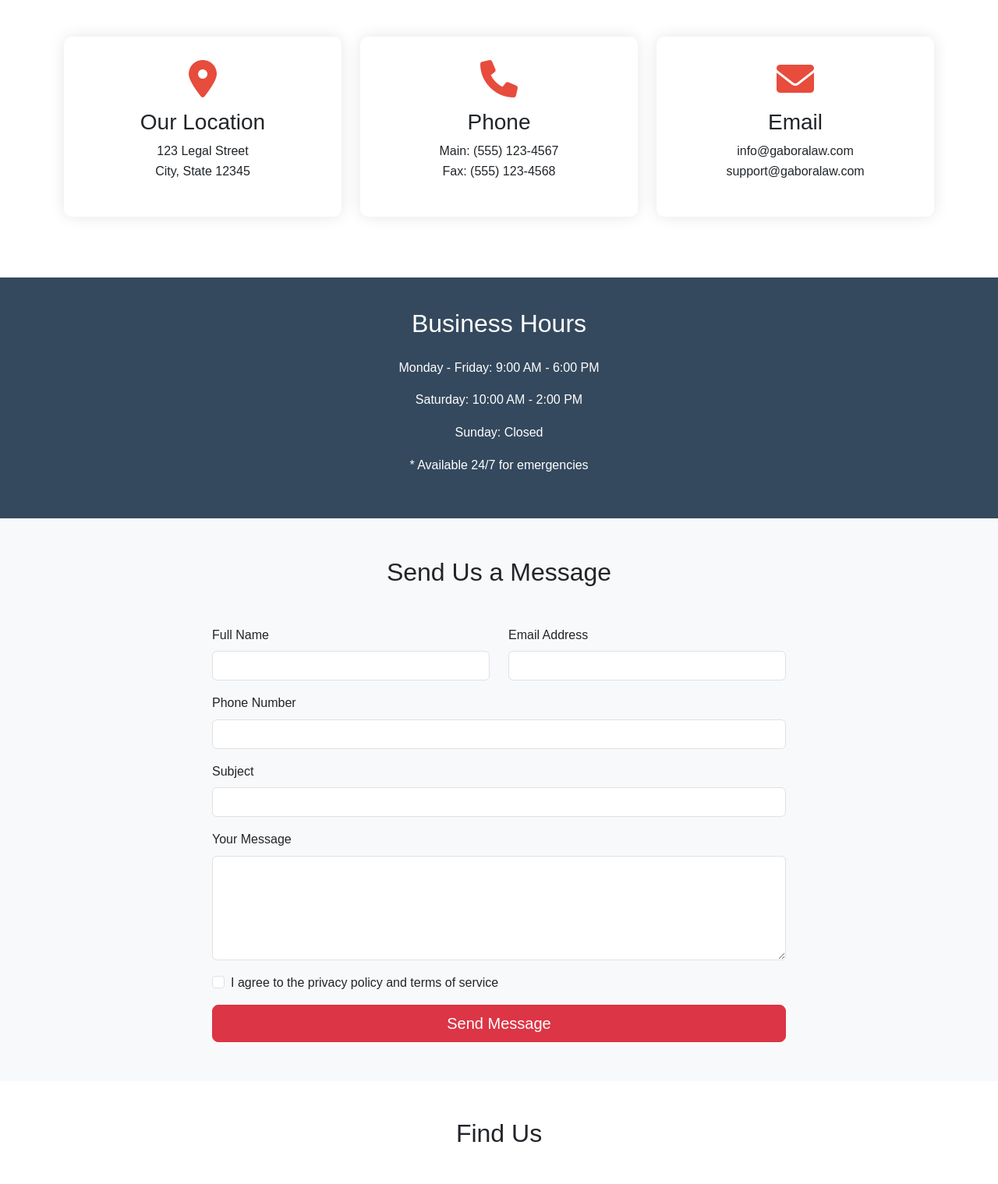
After one commit to morotijani/gaboraandassociates, a PHP site: page /contact.php in a window 1280 px wide. The commit adds this page. Shown: the part 381-1900 px from the top of the page at 78% size. Run offline with PHP 8.4, Linux system fonts and the light colour scheme.

Commit message:
initial commit

```diff
--- /dev/null
+++ b/contact.php
@@ -0,0 +1,225 @@
+<!DOCTYPE html>
+<html lang="en">
+<head>
+    <meta charset="UTF-8">
+    <meta name="viewport" content="width=device-width, initial-scale=1.0">
+    <title>Contact Us - Gabora and Associates</title>
+    <meta name="description" content="Contact Gabora and Associates for expert legal consultation and services.">
+    <link href="https://cdn.jsdelivr.net/npm/bootstrap@5.3.0/dist/css/bootstrap.min.css" rel="stylesheet">
+    <link href="https://cdnjs.cloudflare.com/ajax/libs/font-awesome/6.0.0/css/all.min.css" rel="stylesheet">
+    <style>
+        :root {
+            --primary-color: #2c3e50;
+            --secondary-color: #34495e;
+            --accent-color: #e74c3c;
+        }
+        body {
+            font-family: 'Arial', sans-serif;
+            line-height: 1.6;
+        }
+        .navbar {
+            background-color: var(--primary-color);
+            padding: 1rem 0;
+        }
+        .navbar-brand {
+            color: white !important;
+            font-weight: bold;
+            font-size: 1.5rem;
+        }
+        .nav-link {
+            color: rgba(255,255,255,0.9) !important;
+        }
+        .contact-header {
+            background: linear-gradient(rgba(44, 62, 80, 0.9), rgba(44, 62, 80, 0.9)), url('https://images.unsplash.com/photo-1589829545856-d10d557cf95f?ixlib=rb-4.0.3') center/cover;
+            color: white;
+            padding: 80px 0;
+            text-align: center;
+        }
+        .contact-info-card {
+            background-color: white;
+            border-radius: 10px;
+            padding: 30px;
+            margin-bottom: 30px;
+            box-shadow: 0 0 20px rgba(0,0,0,0.1);
+        }
+        .contact-info-card i {
+            color: var(--accent-color);
+            margin-bottom: 15px;
+        }
+        .business-hours {
+            background-color: var(--secondary-color);
+            color: white;
+            padding: 40px 0;
+        }
+        .contact-form {
+            background-color: #f8f9fa;
+            padding: 50px 0;
+        }
+        .footer {
+            background-color: var(--primary-color);
+            color: white;
+            padding: 20px 0;
+        }
+        .map-container {
+            height: 400px;
+            width: 100%;
+        }
+    </style>
+</head>
+<body>
+    <!-- Navigation -->
+    <nav class="navbar navbar-expand-lg navbar-dark sticky-top">
+        <div class="container">
+            <a class="navbar-brand" href="index.php">Gabora & Associates</a>
+            <button class="navbar-toggler" type="button" data-bs-toggle="collapse" data-bs-target="#navbarNav">
+                <span class="navbar-toggler-icon"></span>
+            </button>
+            <div class="collapse navbar-collapse" id="navbarNav">
+                <ul class="navbar-nav ms-auto">
+                    <li class="nav-item"><a class="nav-link" href="index.php#home">Home</a></li>
+                    <li class="nav-item"><a class="nav-link" href="index.php#practice-areas">Practice Areas</a></li>
+                    <li class="nav-item"><a class="nav-link" href="index.php#attorneys">Attorneys</a></li>
+                    <li class="nav-item"><a class="nav-link active" href="contact.php">Contact</a></li>
+                </ul>
+            </div>
+        </div>
+    </nav>
+
+    <!-- Contact Header -->
+    <section class="contact-header">
+        <div class="container">
+            <h1 class="display-4 mb-4">Contact Us</h1>
+            <p class="lead">We're here to help with your legal needs</p>
+        </div>
+    </section>
+
+    <!-- Contact Information Cards -->
+    <section class="py-5">
+        <div class="container">
+            <div class="row">
+                <div class="col-md-4">
+                    <div class="contact-info-card text-center">
+                        <i class="fas fa-map-marker-alt fa-3x"></i>
+                        <h3>Our Location</h3>
+                        <p>123 Legal Street<br>City, State 12345</p>
+                    </div>
+                </div>
+                <div class="col-md-4">
+                    <div class="contact-info-card text-center">
+                        <i class="fas fa-phone fa-3x"></i>
+                        <h3>Phone</h3>
+                        <p>Main: (555) 123-4567<br>Fax: (555) 123-4568</p>
+                    </div>
+                </div>
+                <div class="col-md-4">
+                    <div class="contact-info-card text-center">
+                        <i class="fas fa-envelope fa-3x"></i>
+                        <h3>Email</h3>
+                        <p>info@gaboralaw.com<br>support@gaboralaw.com</p>
+                    </div>
+                </div>
+            </div>
+        </div>
+    </section>
+
+    <!-- Business Hours -->
+    <section class="business-hours">
+        <div class="container">
+            <h2 class="text-center mb-4">Business Hours</h2>
+            <div class="row justify-content-center">
+                <div class="col-md-6 text-center">
+                    <p>Monday - Friday: 9:00 AM - 6:00 PM</p>
+                    <p>Saturday: 10:00 AM - 2:00 PM</p>
+                    <p>Sunday: Closed</p>
+                    <p class="mt-3">* Available 24/7 for emergencies</p>
+                </div>
+            </div>
+        </div>
+    </section>
+
+    <!-- Contact Form -->
+    <section class="contact-form">
+        <div class="container">
+            <h2 class="text-center mb-5">Send Us a Message</h2>
+            <div class="row justify-content-center">
+                <div class="col-md-8">
+                    <form id="contactForm" class="needs-validation" novalidate>
+                        <div class="row">
+                            <div class="col-md-6 mb-3">
+                                <label for="name" class="form-label">Full Name</label>
+                                <input type="text" class="form-control" id="name" required>
+                                <div class="invalid-feedback">Please enter your name</div>
+                            </div>
+                            <div class="col-md-6 mb-3">
+                                <label for="email" class="form-label">Email Address</label>
+                                <input type="email" class="form-control" id="email" required>
+                                <div class="invalid-feedback">Please enter a valid email</div>
+                            </div>
+                        </div>
+                        <div class="mb-3">
+                            <label for="phone" class="form-label">Phone Number</label>
+                            <input type="tel" class="form-control" id="phone" required>
+                            <div class="invalid-feedback">Please enter your phone number</div>
+                        </div>
+                        <div class="mb-3">
+                            <label for="subject" class="form-label">Subject</label>
+                            <input type="text" class="form-control" id="subject" required>
+                            <div class="invalid-feedback">Please enter a subject</div>
+                        </div>
+                        <div class="mb-3">
+                            <label for="message" class="form-label">Your Message</label>
+                            <textarea class="form-control" id="message" rows="5" required></textarea>
+                            <div class="invalid-feedback">Please enter your message</div>
+                        </div>
+                        <div class="mb-3">
+                            <div class="form-check">
+                                <input class="form-check-input" type="checkbox" id="privacy" required>
+                                <label class="form-check-label" for="privacy">
+                                    I agree to the privacy policy and terms of service
+                                </label>
+                                <div class="invalid-feedback">You must agree before submitting</div>
+                            </div>
+                        </div>
+                        <button type="submit" class="btn btn-danger btn-lg w-100">Send Message</button>
+                    </form>
+                </div>
+            </div>
+        </div>
+    </section>
+
+    <!-- Map -->
+    <section class="py-5">
+        <div class="container">
+            <h2 class="text-center mb-5">Find Us</h2>
+            <div class="map-container">
+                <iframe src="https://www.google.com/maps/embed?pb=!1m18!1m12!1m3!1d3022.1!2d-73.98!3d40.75!2m3!1f0!2f0!3f0!3m2!1i1024!2i768!4f13.1!3m3!1m2!1s0x0%3A0x0!2zNDDCsDQ1JzAwLjAiTiA3M8KwNTgnNDguMCJX!5e0!3m2!1sen!2sus!4v1629856!5m2!1sen!2sus" width="100%" height="100%" style="border:0;" allowfullscreen="" loading="lazy"></iframe>
+            </div>
+        </div>
+    </section>
+
+    <!-- Footer -->
+    <footer class="footer text-center">
+        <div class="container">
+            <p>&copy; 2023 Gabora and Associates. All rights reserved.</p>
+        </div>
+    </footer>
+
+    <script src="https://cdn.jsdelivr.net/npm/bootstrap@5.3.0/dist/js/bootstrap.bundle.min.js"></script>
+    <script>
+        // Form validation
+        (function() {
+            'use strict';
+            var forms = document.querySelectorAll('.needs-validation');
+            Array.prototype.slice.call(forms).forEach(function(form) {
+                form.addEventListener('submit', function(event) {
+                    if (!form.checkValidity()) {
+                        event.preventDefault();
+                        event.stopPropagation();
+                    }
+                    form.classList.add('was-validated');
+                }, false);
+            });
+        })();
+    </script>
+</body>
+</html>
```
Also changed, not shown: about.php (added, +211 -0 lines), index.php (+7 -26 lines), practice-areas.php (added, +192 -0 lines).
